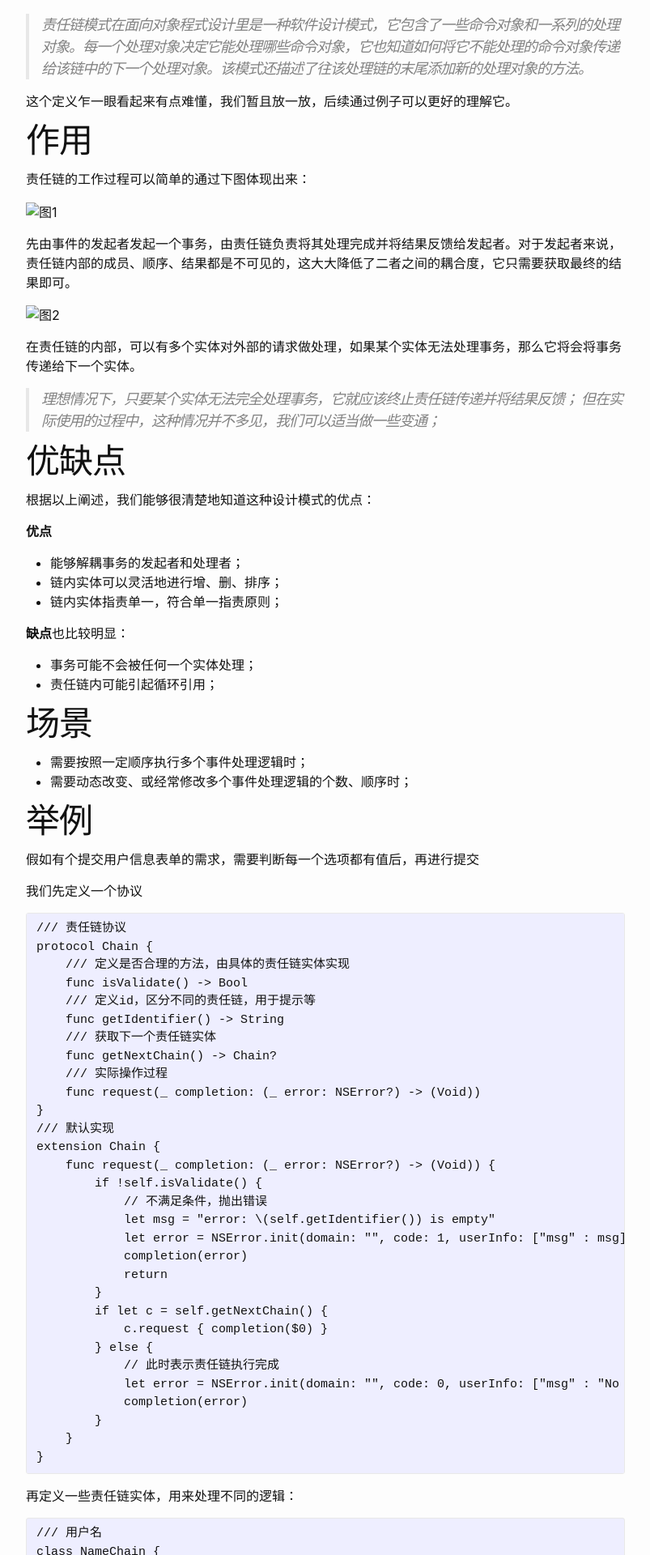
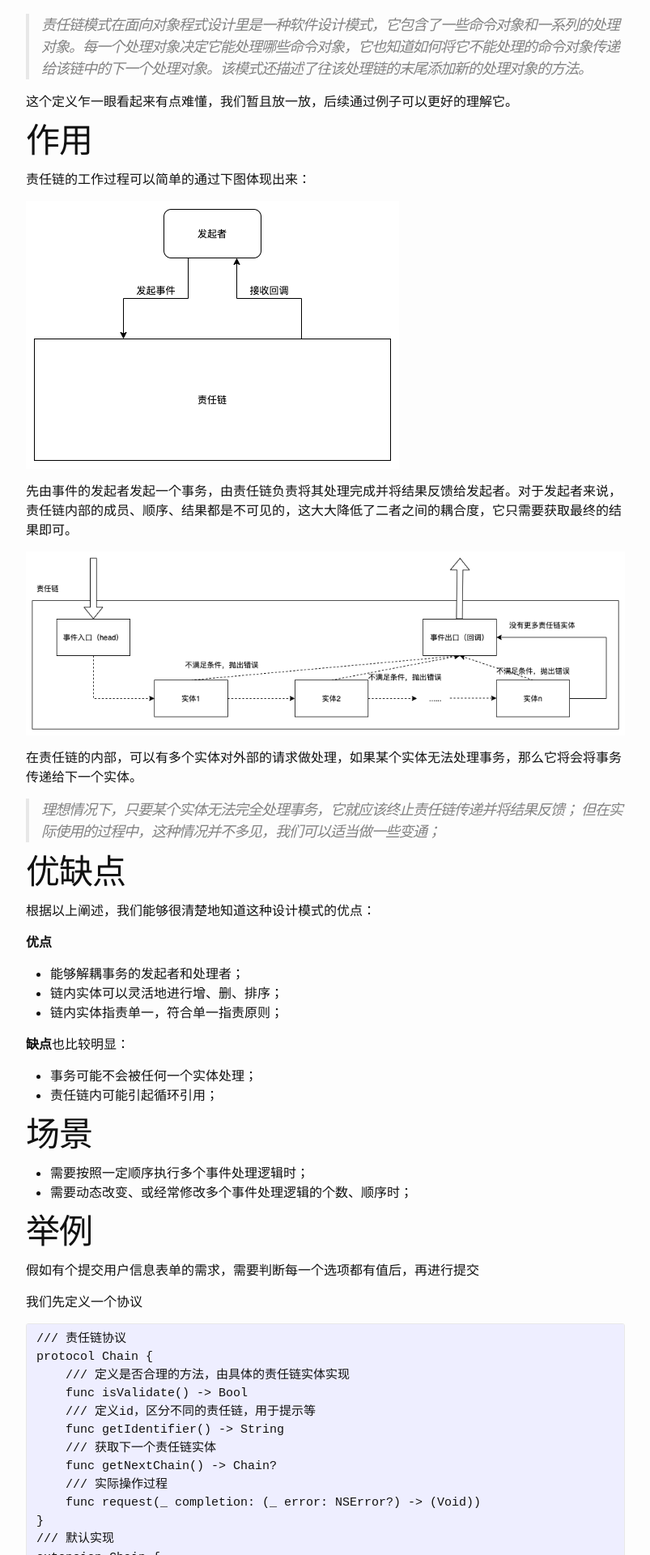
Before and after one commit to PatShen/PatShen.github.io, a Jekyll site: the page built from _posts/2020-06-30-ChainOfResponsibility.md, in a window 1280 px wide. Shown: the part 462-2382 px from the top of the page at 81% size, without its empty margins (238-1041 px from the left). Built offline with Jekyll 4.4.1, drawn with Linux system fonts in a browser that asks for light colours.

Commit message:
Modify article's image format

```diff
--- a/_posts/2020-06-30-ChainOfResponsibility.md
+++ b/_posts/2020-06-30-ChainOfResponsibility.md
@@ -19,11 +19,11 @@ tag: Swift,Design Patterns
 
 责任链的工作过程可以简单的通过下图体现出来：
 
-![图1](#/assets/img/20200630chainofresposiblity/1.png)
+![图1](/assets/img/20200630chainofresposiblity/1.png)
 
 先由事件的发起者发起一个事务，由责任链负责将其处理完成并将结果反馈给发起者。对于发起者来说，责任链内部的成员、顺序、结果都是不可见的，这大大降低了二者之间的耦合度，它只需要获取最终的结果即可。
 
-![图2](#/assets/img/20200630chainofresposiblity/2.png)
+![图2](/assets/img/20200630chainofresposiblity/2.png)
 
 在责任链的内部，可以有多个实体对外部的请求做处理，如果某个实体无法处理事务，那么它将会将事务传递给下一个实体。
 
```
